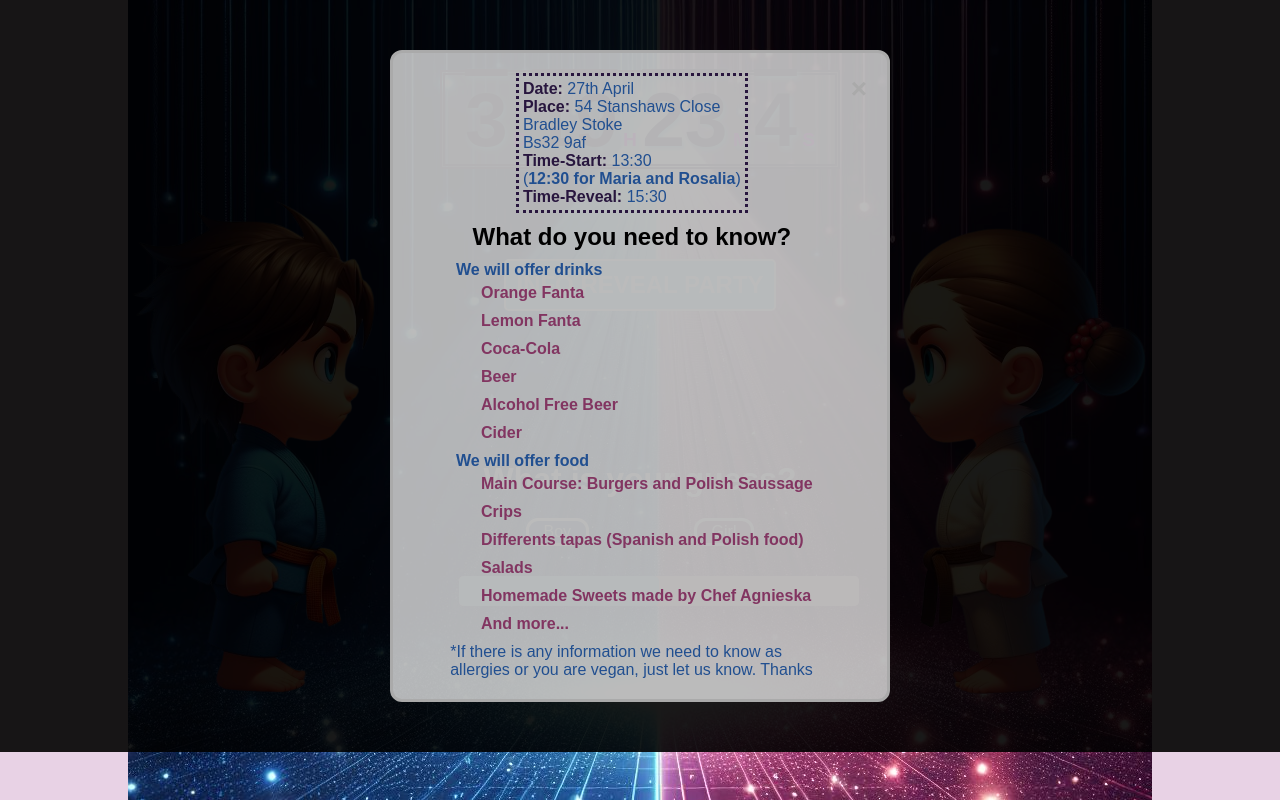
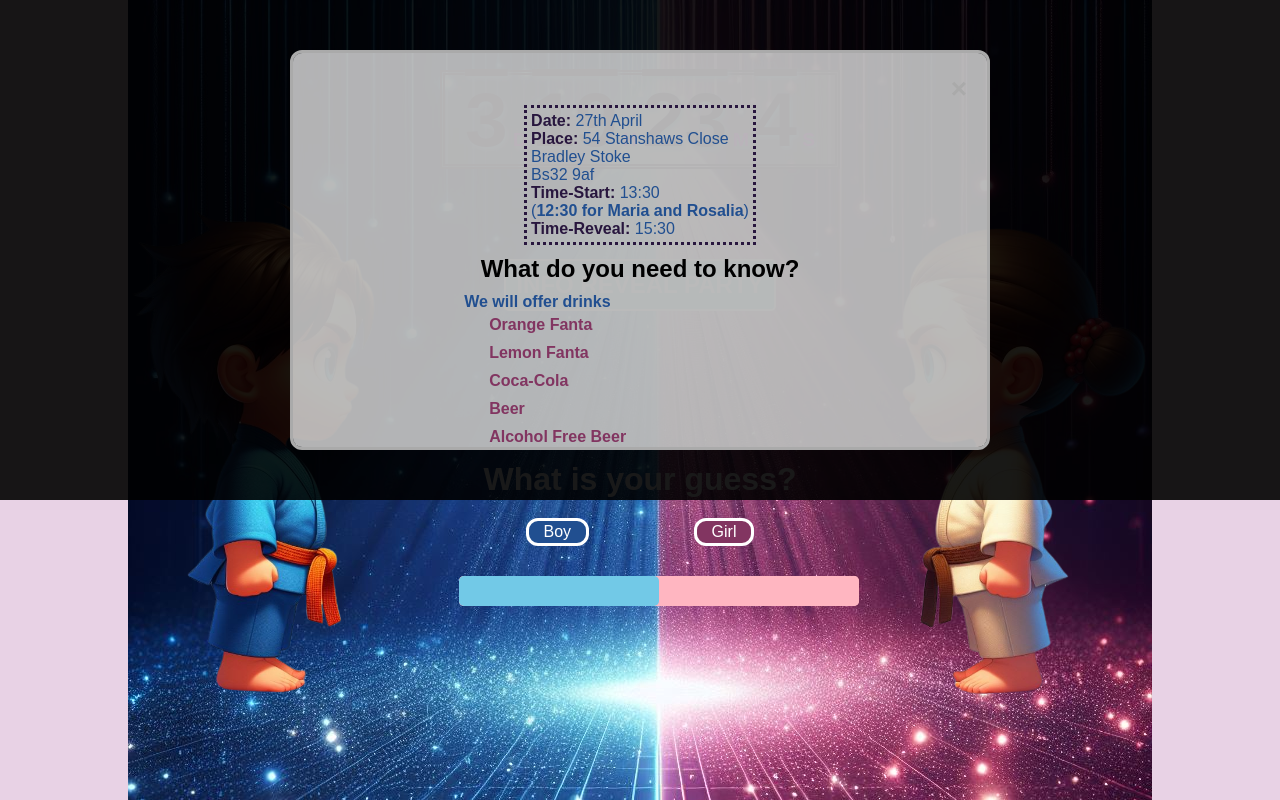
Before and after one commit to Chemus14/therevealproject, a website: page index.html in a window 1280 px wide. Both pictures are taken after a click on the button "INFO REVEAL PARTY". Shown: the top 800 px of the page. Drawn offline with Linux system fonts and the light colour scheme.

Commit message:
modal fix

```diff
--- a/css/styles.css
+++ b/css/styles.css
@@ -131,10 +131,12 @@ body { margin: 0; font-family: Arial, sans-serif; background-color: var(--pale-p
     margin: 50px auto; /* Centrar verticalmente */
     padding: 20px;
     border: 1px solid #888;
-    width: 500px; /* Anchura del modal */
+    width: 700px; /* Anchura del modal */
     border: 3px solid #aaa;
     border-radius: 12px;
+    height: 400px;
     overflow: scroll;
+
   }
 
   .info-party{
@@ -142,8 +144,7 @@ body { margin: 0; font-family: Arial, sans-serif; background-color: var(--pale-p
     align-items: center;
     justify-content: center;
     flex-direction: column;
-    width: 80%;
-    margin: 0 auto;
+    width: 100%;
   }
   .info-party p{
     color: var(--yinmn-blue);
```
